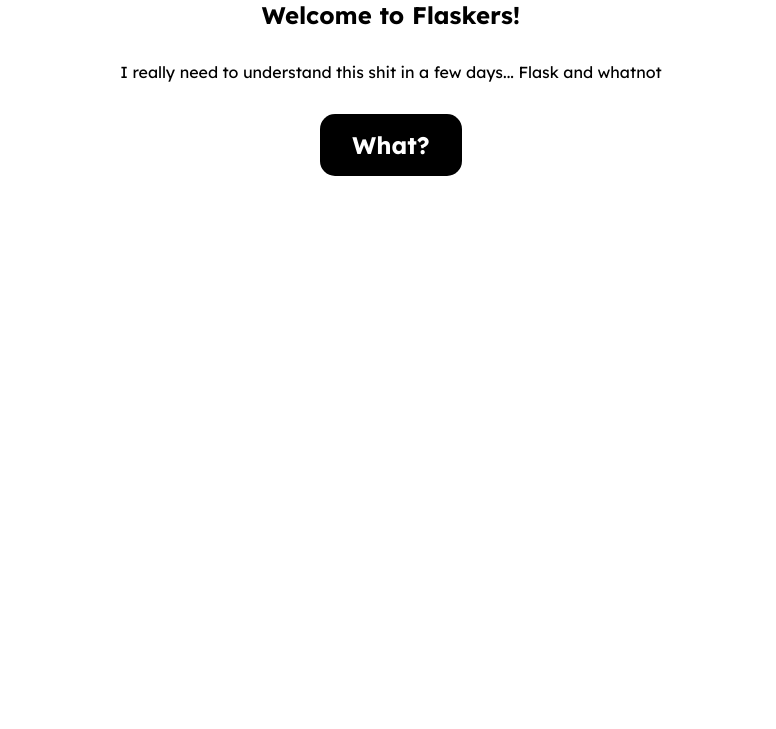
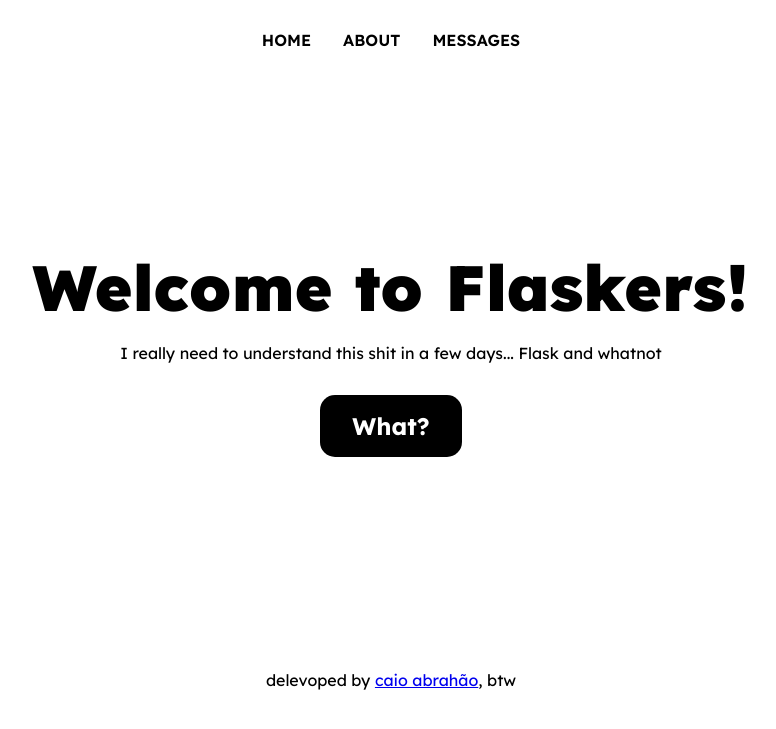
Before and after one commit to caioabrahao/flaskers, a Flask app: page / in a window 1280 px wide. Shown: the top 729 px of the page, without its empty margins (249-1025 px from the left). Run offline with Flask 3, Linux system fonts and the light colour scheme.

Commit message:
enchanced css

```diff
--- a/run.py
+++ b/run.py
@@ -1,4 +1,5 @@
 from flask import Flask, render_template, request, redirect, url_for
+from flask_sqlalchemy import SQLAlchemy
 
 app = Flask(__name__)
 
--- a/static/styles.css
+++ b/static/styles.css
@@ -9,12 +9,45 @@
     font-family: "Lexend Deca", sans-serif;
 }
 
+.header{
+    height: 10vh;
+    color: black;
+    display: flex;
+    align-items: center;
+    justify-content: center;
+}
+
+.nav_list{
+    display: flex;
+    flex-direction: row;
+    list-style: none;
+    gap: 2rem;
+    font-weight: 600;
+    a{
+        text-decoration: none;
+        color: inherit;
+        transition: .3s ease-in-out;
+    }
+    a:hover{
+        background-color: black;
+        color: white;
+        padding: 0.5rem 1rem;
+        border-radius: 15px;
+    }
+}
+
 .hero{
     display: flex;
     flex-direction: column;
     align-items: center;
     justify-content: center;
-    gap: 2rem;
+    gap: 1rem;
+    height: 70vh;
+
+    h1{
+        font-size: 4rem;
+        font-weight: 1000;
+    }
 }
 
 .button{
@@ -24,5 +57,17 @@
     font-weight: bold;
     font-size: 1.5rem;
     padding: 1rem 2rem;
+    margin: 1rem;
     border-radius: 15px;
+    transition: .1s ease-in-out;
 }
+.button:hover{
+    scale: 110%;
+}
+
+footer{
+    display: flex;
+    align-items: center;
+    justify-content: center;
+    height: 10vh;
+}
--- a/templates/index.html
+++ b/templates/index.html
@@ -5,12 +5,24 @@
     <title>Home</title>
     <link rel="stylesheet" href="../static/styles.css">
 </head>
+<header class="header">
+    <nav>
+        <ul class="nav_list">
+            <li><a href="/">HOME</a></li>
+            <li><a href="/about">ABOUT</a></li>
+            <li><a href="/messages">MESSAGES</a></li>
+        </ul>
+    </nav>
+</header>
 <body>
     <section class="hero">
         <h1>Welcome to Flaskers!</h1>
         <p>I really need to understand this shit in a few days... Flask and whatnot</p>
         <a class="button" href="/about">What?</a>
     </section>
+</body>
 
-</body>
+<footer class="footer">
+    <p>delevoped by <a href="https://github.com/caioabrahao">caio abrahão</a>, btw</p>
+</footer>
 </html>
```
Also changed, not shown: templates/about.html (+13 -0 lines), templates/send-message.html (added, +27 -0 lines).
